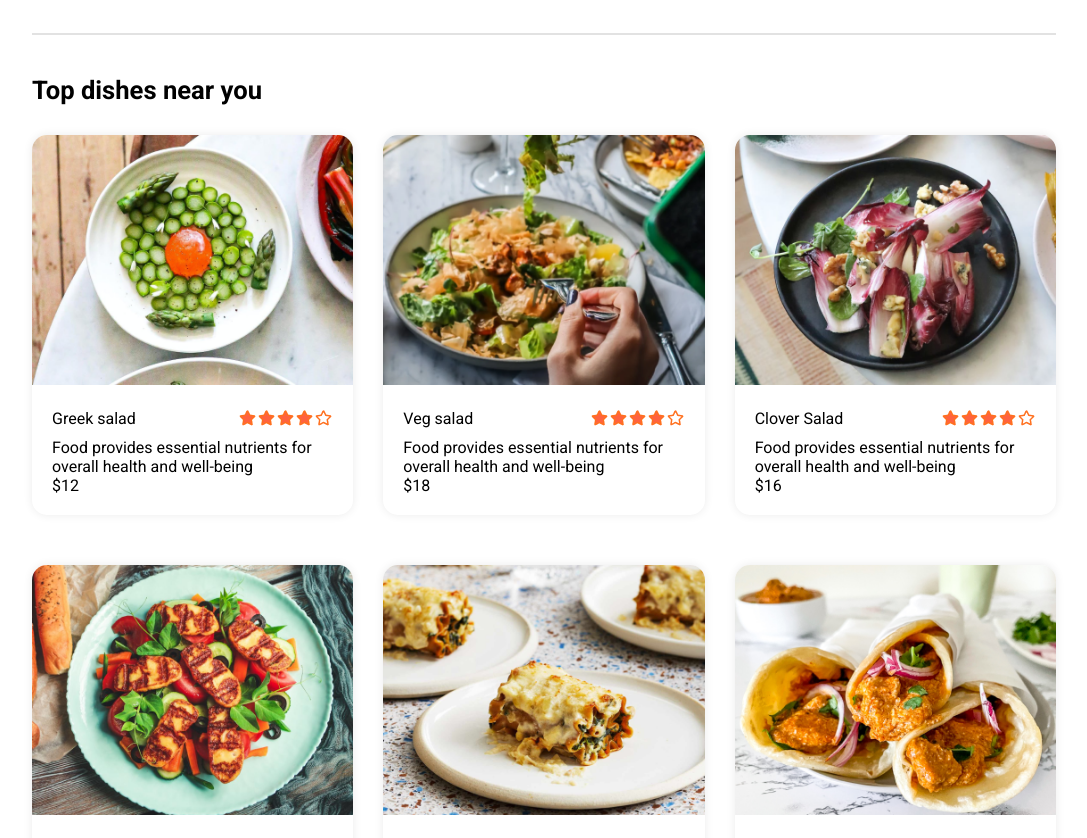
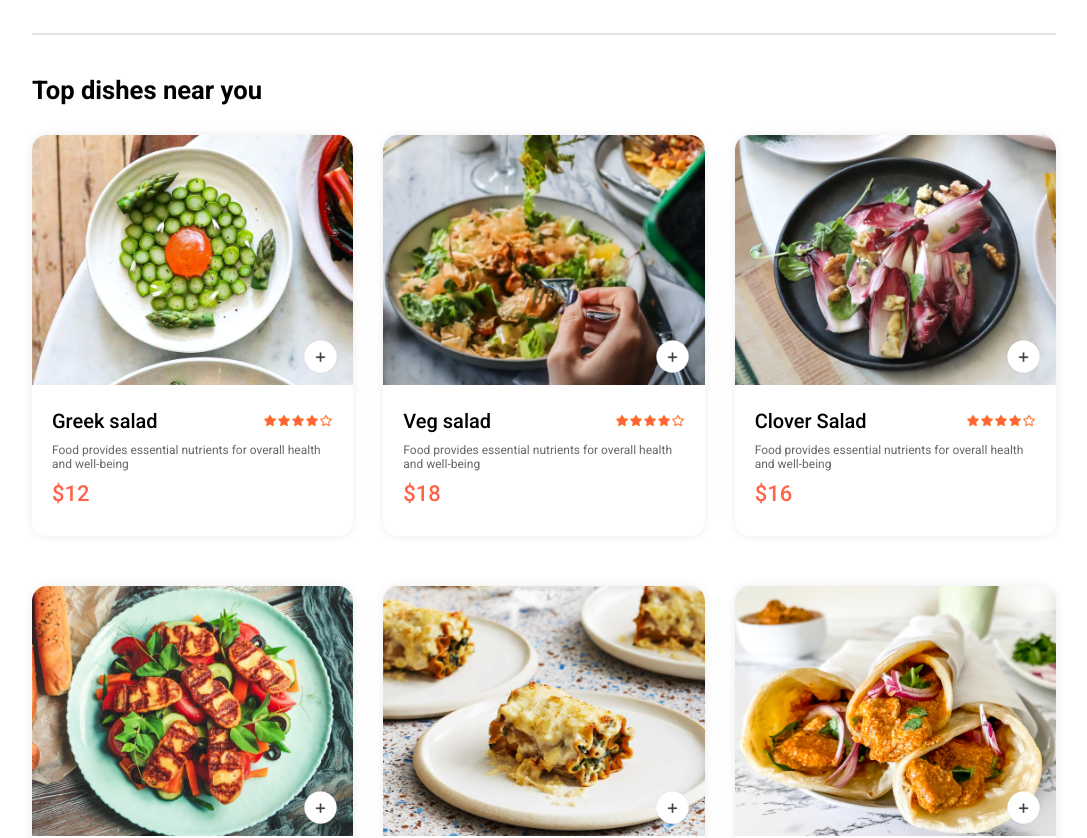
Before and after one commit to Emranhossainshuvo/food-puppy, a React (Vite) app: page / in a window 1280 px wide. Shown: the part 900-1738 px from the top of the page, without its empty margins (96-1183 px from the left). Built offline with nearby package versions, Linux system fonts and the light colour scheme.

Commit message:
dynamic counter added with dynaic numbers

```diff
--- a/src/Components/FoodItem/FoodItem.css
+++ b/src/Components/FoodItem/FoodItem.css
@@ -22,3 +22,53 @@
     align-items: center;
     margin-bottom: 10px;
 }
+
+.food-item-name-rating p{
+    font-size: 20px;
+    font-weight: 500;
+}
+
+.food-item-name-rating img{
+    width: 70px;
+}
+
+.food-item-description{
+    color: #676767;
+    font-size: 12px;
+}
+
+.food-item-price{
+    color: tomato;
+    font-size: 22px;
+    font-weight: 500;
+    margin: 10px 0px;
+}
+
+.food-item-img-container{
+    position: relative;
+}
+
+.food-item-img-container .add{
+    width: 35px;
+    position: absolute;
+    bottom: 15px;
+    right: 15px;
+    cursor: pointer;
+    border-radius: 50%;
+}
+
+.food-item-counter{
+    position: absolute;
+    bottom: 15px;
+    right: 15px;
+    display: flex;
+    align-items: center;
+    gap: 10px;
+    padding: 6px;
+    border-radius: 50px;
+    background-color: white;
+}
+
+.food-item-counter img{
+    width: 30px;
+}
--- a/src/Components/FoodItem/FoodItem.jsx
+++ b/src/Components/FoodItem/FoodItem.jsx
@@ -1,11 +1,25 @@
+import { useState } from "react";
 import { assets } from "../../assets/assets";
 import "./FoodItem.css"
 
 const FoodItem = ({id, name, price, description, image}) => {
+
+    const [itemCount, setItemCount] = useState(0);
+
     return (
         <div className="food-item">
                 <div className="food-item-img-container">
                     <img className="food-item-image" src={image} alt="" />
+                    {
+                        !itemCount
+                        ?
+                        <img className="add" onClick={()=>setItemCount(prev=>prev+1)} src={assets.add_icon_white} alt="" /> :
+                        <div className="food-item-counter">
+                            <img onClick={()=>setItemCount(prev=>prev-1)} src={assets.remove_icon_red} alt="" />
+                            <p>{itemCount}</p>
+                            <img onClick={()=>setItemCount(prev=>prev+1)} src={assets.add_icon_green} alt="" />
+                        </div>
+                    }
                 </div>
                 <div className="food-item-info">
                     <div className="food-item-name-rating">
```
